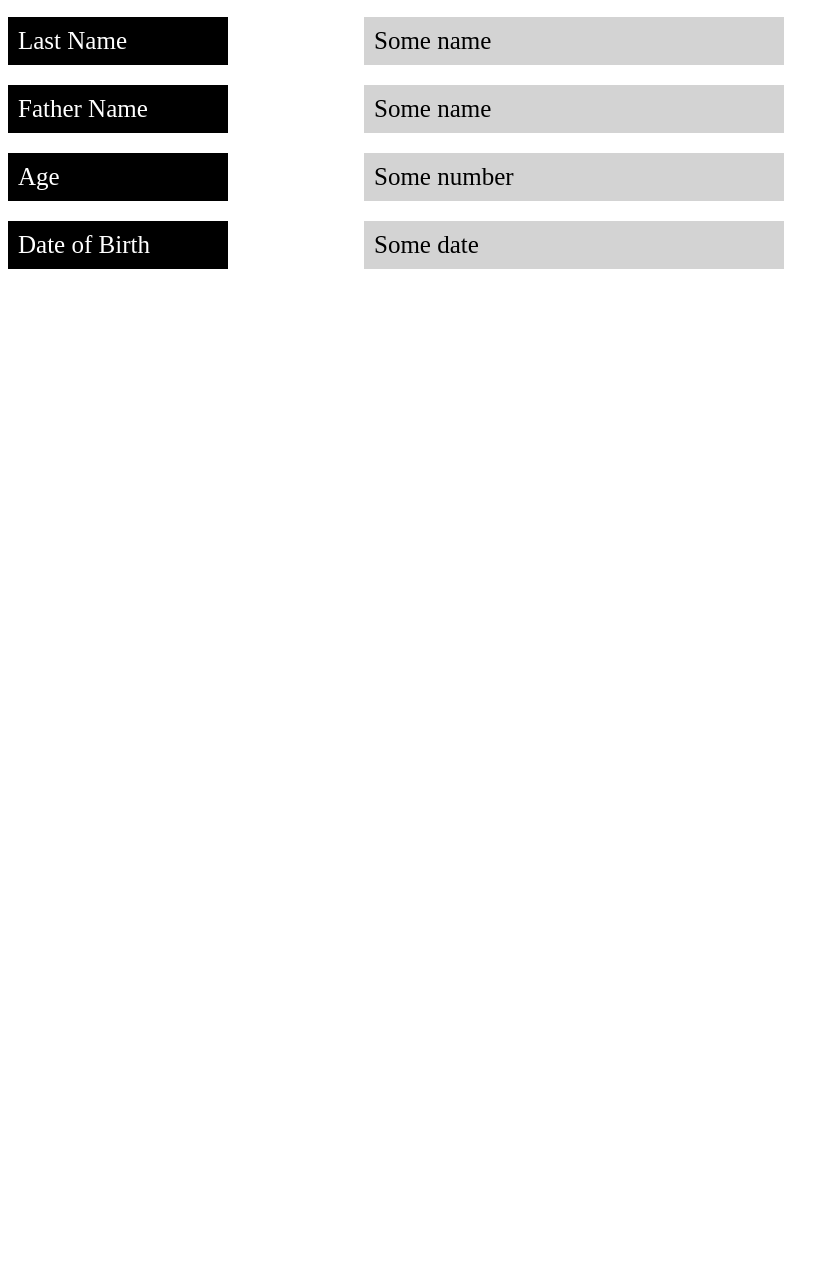
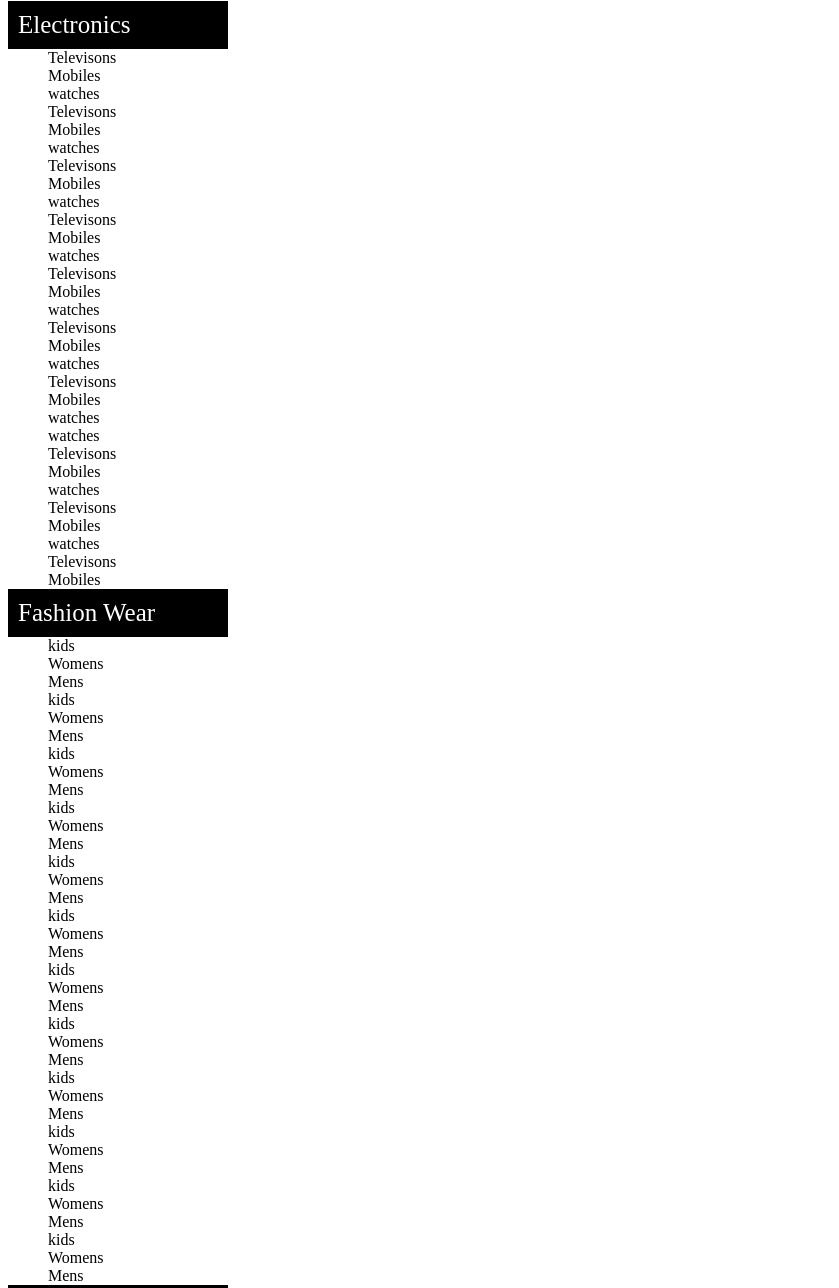
Before and after one commit to archithredddy/daily-practices-html, a website: page src/dl-dt-dd-code.html in a window 1280 px wide. Shown: the part 67-1355 px from the top of the page, without its empty margins (0-839 px from the left). Before the commit the page ends 800 px from the top, so only its background shows below. Drawn offline with Linux system fonts and the light colour scheme.

Commit message:
adjusting the elemments

```diff
--- a/src/dl-dt-dd-code.html
+++ b/src/dl-dt-dd-code.html
@@ -1,48 +1,161 @@
 <!DOCTYPE html>
 <html lang="en">
+
 <head>
     <meta charset="UTF-8">
     <meta name="viewport" content="width=device-width, initial-scale=1.0">
     <title>Document</title>
     <style class="text/css">
-        dt{
-            background-color: black;
-            color: white;
-            font-size: 25px;
-            padding: 10px;
-            width: 200px;
-            margin-bottom: 20px;
+        dt {
+           background-color: black;
+           color: white;
+           font-size: 25px;
+           width: 200px;
+           padding: 10px;
+           /* adjusting the elements */
+           position: sticky;
+           top: 0px;
         }
-        dd{
-            background-color: lightgray;
-            font-size: 25px;
-            padding: 10px;
-            color: black;
-            width: 400px;
-            margin-bottom: 20px;
-        }
-        dl{
-            display: grid;
-            grid-template-columns: 3fr 9fr;
+        .shopper{
+            font-size: 30px;
+            font-weight: bold;
+            font-family: Arial;
+            margin-left: 20px;
+            padding-top: 10px;
         }
     </style>
 </head>
+
 <body>
+    <div class="shopper">
+        Shopper.
+    </div>
     <dl>
-        <dt>First Name</dt>
-        <dd>Some name</dd>
+        <dt>Electronics</dt>
+        <dd>Televisons</dd>
+        <dd>Mobiles</dd>
+        <dd>watches</dd>
+        <dd>Televisons</dd>
+        <dd>Mobiles</dd>
+        <dd>watches</dd>
+        <dd>Televisons</dd>
+        <dd>Mobiles</dd>
+        <dd>watches</dd>
+        <dd>Televisons</dd>
+        <dd>Mobiles</dd>
+        <dd>watches</dd>
+        <dd>Televisons</dd>
+        <dd>Mobiles</dd>
+        <dd>watches</dd>
+        <dd>Televisons</dd>
+        <dd>Mobiles</dd>
+        <dd>watches</dd>
+        <dd>Televisons</dd>
+        <dd>Mobiles</dd>
+        <dd>watches</dd>
+        <dd>watches</dd>
+        <dd>Televisons</dd>
+        <dd>Mobiles</dd>
+        <dd>watches</dd>
+        <dd>Televisons</dd>
+        <dd>Mobiles</dd>
+        <dd>watches</dd>
+        <dd>Televisons</dd>
+        <dd>Mobiles</dd>
 
-        <dt>Last Name</dt>
-        <dd>Some name</dd>
 
-        <dt>Father Name</dt>
-        <dd>Some name</dd>
+        <dt>Fashion Wear</dt>
+        <dd>kids</dd>
+        <dd>Womens</dd>
+        <dd>Mens</dd>
+        <dd>kids</dd>
+        <dd>Womens</dd>
+        <dd>Mens</dd>
+        <dd>kids</dd>
+        <dd>Womens</dd>
+        <dd>Mens</dd>
+        <dd>kids</dd>
+        <dd>Womens</dd>
+        <dd>Mens</dd>
+        <dd>kids</dd>
+        <dd>Womens</dd>
+        <dd>Mens</dd>
+        <dd>kids</dd>
+        <dd>Womens</dd>
+        <dd>Mens</dd>
+        <dd>kids</dd>
+        <dd>Womens</dd>
+        <dd>Mens</dd>
+        <dd>kids</dd>
+        <dd>Womens</dd>
+        <dd>Mens</dd>
+        <dd>kids</dd>
+        <dd>Womens</dd>
+        <dd>Mens</dd>
+        <dd>kids</dd>
+        <dd>Womens</dd>
+        <dd>Mens</dd>
+        <dd>kids</dd>
+        <dd>Womens</dd>
+        <dd>Mens</dd>
+        <dd>kids</dd>
+        <dd>Womens</dd>
+        <dd>Mens</dd>
 
-        <dt>Age</dt>
-        <dd>Some number</dd>
+        <dt>Footwear</dt>
+        <dd>Sneaker</dd>
+        <dd>Casuals</dd>
+        <dd>Loafers</dd>
+        <dd>Sneaker</dd>
+        <dd>Casuals</dd>
+        <dd>Loafers</dd>
 
-        <dt>Date of Birth</dt>
-        <dd>Some date</dd>
+        <dd>Sneaker</dd>
+        <dd>Casuals</dd>
+        <dd>Loafers</dd>
+
+        <dd>Sneaker</dd>
+        <dd>Casuals</dd>
+        <dd>Loafers</dd>
+
+        <dd>Sneaker</dd>
+        <dd>Casuals</dd>
+        <dd>Loafers</dd>
+
+        <dd>Sneaker</dd>
+        <dd>Casuals</dd>
+        <dd>Loafers</dd>
+        <dd>Sneaker</dd>
+        <dd>Casuals</dd>
+        <dd>Loafers</dd>
+
+        <dd>Sneaker</dd>
+        <dd>Casuals</dd>
+        <dd>Loafers</dd>
+        <dd>Sneaker</dd>
+        <dd>Casuals</dd>
+        <dd>Loafers</dd>
+
+
+        <dd>Sneaker</dd>
+        <dd>Casuals</dd>
+        <dd>Loafers</dd>
+
+
+        <dd>Sneaker</dd>
+        <dd>Casuals</dd>
+        <dd>Loafers</dd>
+
+
+        <dd>Sneaker</dd>
+        <dd>Casuals</dd>
+        <dd>Loafers</dd>
+
+
+
+
+
     </dl>
 </body>
+
 </html>
```
